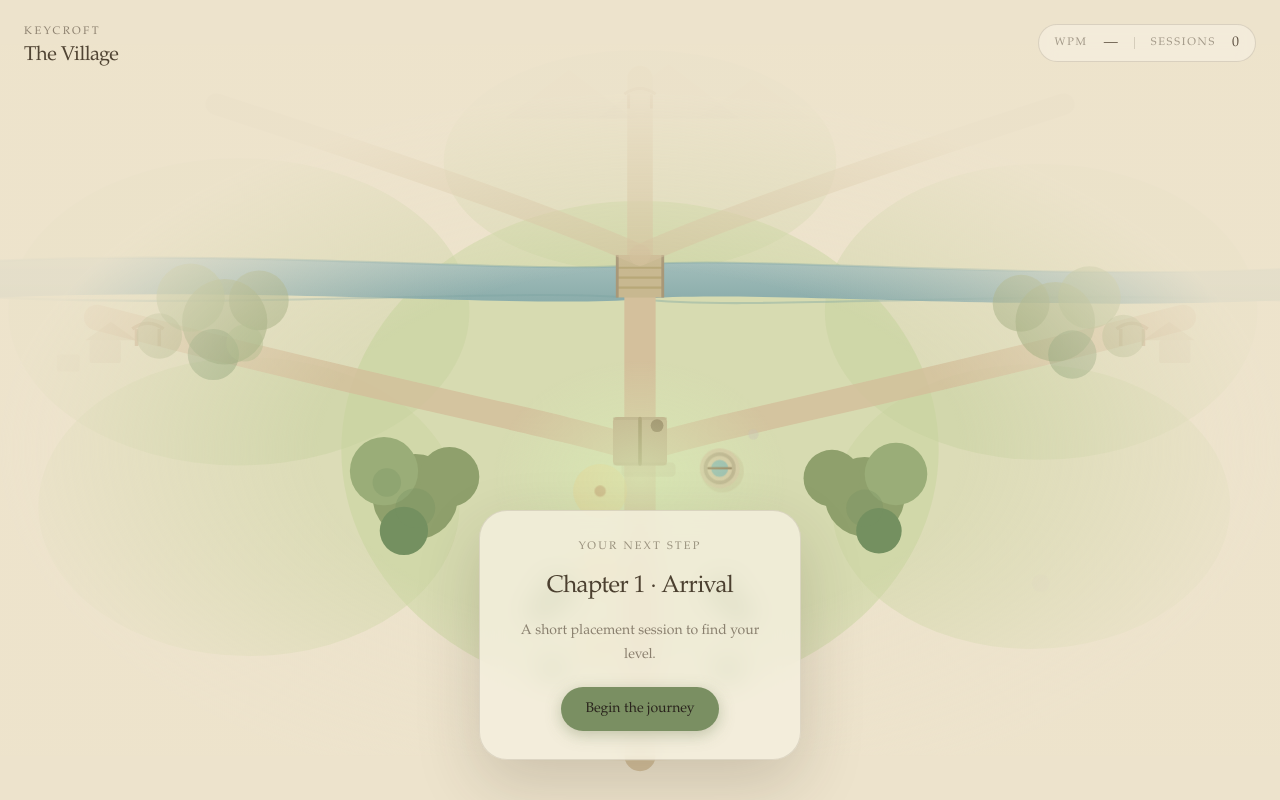
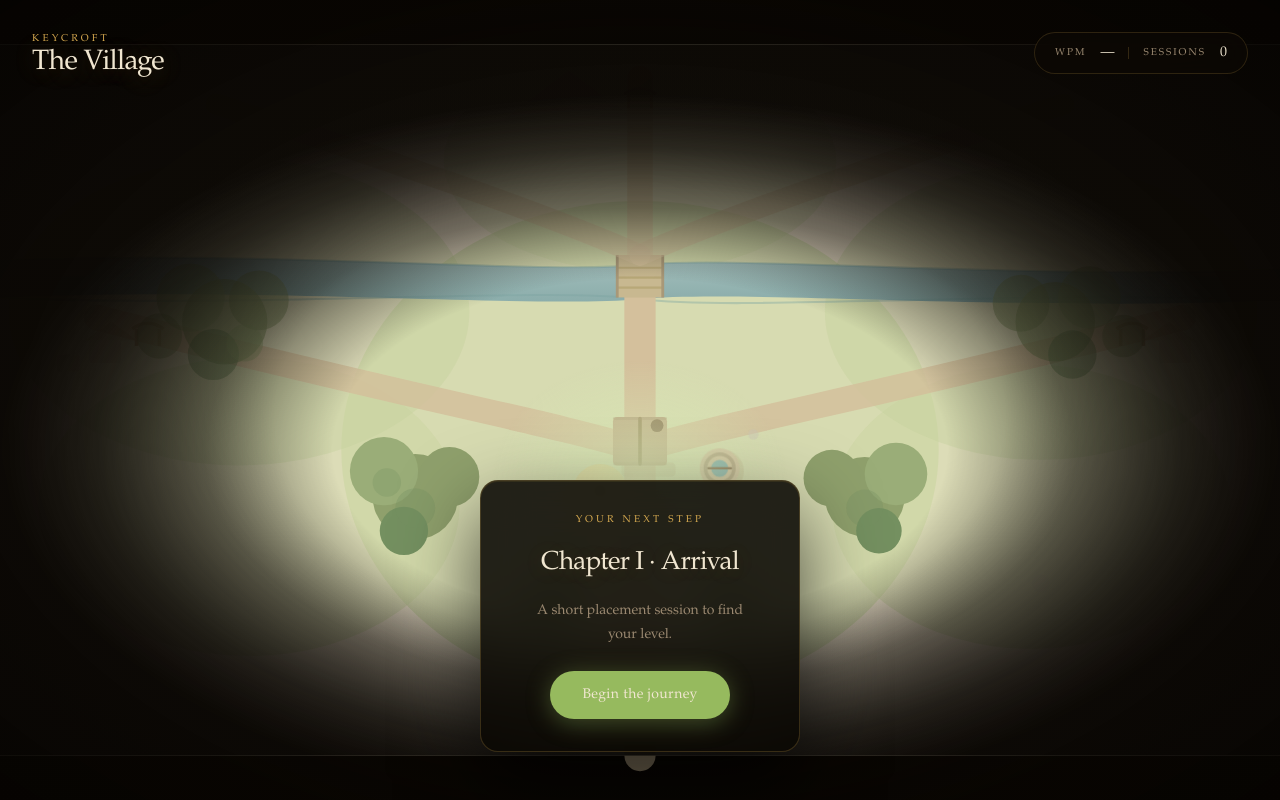
Before and after one commit to vojtechbalcar/keycroft, a Next.js app: page /home in a window 1280 px wide. Built offline with nearby package versions, Linux system fonts and the light colour scheme.

Commit message:
feat: overhaul UI theme to dark mode with updated cinematic vignette and HUD styling

```diff
--- a/app/(app)/home/page.tsx
+++ b/app/(app)/home/page.tsx
@@ -5,58 +5,80 @@ import { VillageScene } from '@/components/village/village-scene'
 export default function AppHomePage() {
   return (
     <>
-      {/* Full-viewport map — escapes AppShell grid */}
-      <div className="fixed inset-0 z-0 bg-[#ede3cc]">
+      {/* Full-viewport map — covers AppShell entirely */}
+      <div className="fixed inset-0 z-40 bg-[#0a0703]">
         <VillageScene />
       </div>
 
+      {/* Cinematic vignette ring */}
+      <div
+        aria-hidden
+        className="fixed inset-0 z-[41] pointer-events-none"
+        style={{
+          background:
+            'radial-gradient(ellipse 75% 75% at 50% 52%, transparent 38%, rgba(8,5,2,0.72) 72%, rgba(5,3,1,0.95) 100%)',
+        }}
+      />
+
       {/* HUD layer */}
-      <div className="fixed inset-0 z-10 pointer-events-none">
-        {/* Top-left: logo / world name */}
-        <div className="absolute left-6 top-6 pointer-events-auto">
-          <p className="text-[11px] uppercase tracking-[0.22em] text-[rgba(58,45,30,0.52)]">
+      <div className="fixed inset-0 z-50 pointer-events-none">
+
+        {/* Top-left: title */}
+        <div className="absolute left-8 top-8 pointer-events-auto select-none">
+          <p className="text-[10px] uppercase tracking-[0.32em] text-[var(--kc-warm)]">
             Keycroft
           </p>
-          <h1 className="text-xl font-medium tracking-tight text-[rgba(58,45,30,0.88)]">
+          <h1
+            className="mt-0.5 text-[28px] font-medium leading-none tracking-tight text-[var(--kc-text)]"
+            style={{ textShadow: '0 2px 24px rgba(212,168,80,0.28)' }}
+          >
             The Village
           </h1>
         </div>
 
-        {/* Top-right: minimal stats pill */}
-        <div className="absolute right-6 top-6 flex items-center gap-3 pointer-events-auto">
-          <div className="flex items-center gap-4 rounded-full border border-[rgba(58,45,30,0.14)] bg-[rgba(245,239,223,0.72)] px-4 py-2 backdrop-blur-sm">
-            <span className="text-[11px] uppercase tracking-[0.16em] text-[rgba(58,45,30,0.44)]">
+        {/* Top-right: stats chip */}
+        <div className="absolute right-8 top-8 pointer-events-auto">
+          <div className="flex items-center gap-3.5 rounded-full border border-[rgba(212,168,80,0.18)] bg-[rgba(12,9,4,0.76)] px-5 py-2.5 backdrop-blur-md">
+            <span className="text-[10px] uppercase tracking-[0.2em] text-[var(--kc-muted)]">
               WPM
             </span>
-            <span className="text-sm text-[rgba(58,45,30,0.82)]">—</span>
-            <span className="h-3 w-px bg-[rgba(58,45,30,0.16)]" />
-            <span className="text-[11px] uppercase tracking-[0.16em] text-[rgba(58,45,30,0.44)]">
+            <span className="text-sm text-[var(--kc-text)]">—</span>
+            <span className="h-3 w-px bg-[rgba(212,168,80,0.2)]" />
+            <span className="text-[10px] uppercase tracking-[0.2em] text-[var(--kc-muted)]">
               Sessions
             </span>
-            <span className="text-sm text-[rgba(58,45,30,0.82)]">0</span>
+            <span className="text-sm text-[var(--kc-text)]">0</span>
           </div>
         </div>
 
-        {/* Bottom-center: chapter CTA panel */}
-        <div className="absolute bottom-10 left-1/2 -translate-x-1/2 pointer-events-auto">
-          <div className="flex flex-col items-center gap-4 rounded-[28px] border border-[rgba(58,45,30,0.12)] bg-[rgba(245,239,223,0.82)] px-10 py-7 text-center shadow-[0_24px_64px_rgba(58,45,30,0.18)] backdrop-blur-md">
-            <p className="text-[11px] uppercase tracking-[0.2em] text-[rgba(58,45,30,0.48)]">
+        {/* Bottom-center: chapter panel */}
+        <div className="absolute bottom-12 left-1/2 -translate-x-1/2 pointer-events-auto">
+          <div
+            className="flex min-w-[320px] flex-col items-center gap-4 rounded-[18px] border border-[rgba(212,168,80,0.22)] bg-[rgba(10,7,3,0.88)] px-12 py-8 text-center backdrop-blur-xl"
+            style={{ boxShadow: '0 32px 80px rgba(0,0,0,0.7), inset 0 1px 0 rgba(245,200,66,0.08)' }}
+          >
+            <p className="text-[10px] uppercase tracking-[0.32em] text-[var(--kc-warm)]">
               Your next step
             </p>
-            <h2 className="text-2xl tracking-tight text-[rgba(58,45,30,0.9)]">
-              Chapter 1 · Arrival
+            <h2
+              className="text-[26px] font-medium tracking-tight text-[var(--kc-text)]"
+              style={{ textShadow: '0 2px 20px rgba(212,168,80,0.18)' }}
+            >
+              Chapter I · Arrival
             </h2>
-            <p className="max-w-[240px] text-sm leading-6 text-[rgba(58,45,30,0.56)]">
+            <p className="max-w-[210px] text-sm leading-6 text-[var(--kc-muted)]">
               A short placement session to find your level.
             </p>
             <Link
               href="/play"
-              className="mt-1 inline-flex items-center justify-center rounded-full bg-[var(--kc-accent)] px-6 py-3 text-sm font-medium text-white shadow-[0_4px_16px_rgba(94,116,72,0.35)] transition hover:bg-[var(--kc-accent-strong)]"
+              className="mt-2 inline-flex items-center justify-center rounded-full bg-[var(--kc-accent)] px-8 py-3.5 text-sm font-medium tracking-wide text-[#0f0a05] transition hover:bg-[var(--kc-accent-strong)]"
+              style={{ boxShadow: '0 4px 24px rgba(150,186,94,0.38)' }}
             >
               Begin the journey
             </Link>
           </div>
         </div>
+
       </div>
     </>
   )
--- a/app/globals.css
+++ b/app/globals.css
@@ -1,14 +1,15 @@
 @import 'tailwindcss';
 
 :root {
-  --kc-background: #f5efdf;
-  --kc-surface: #fffaf0;
-  --kc-text: #2a241d;
-  --kc-muted: #6d6254;
-  --kc-line: #dbcdb7;
-  --kc-accent: #7a8f62;
-  --kc-accent-strong: #5e7448;
-  --kc-warm: #c89b6d;
+  --kc-background: #12100a;
+  --kc-surface: #1c1710;
+  --kc-text: #f0e6d0;
+  --kc-muted: #9a8870;
+  --kc-line: #2c2215;
+  --kc-accent: #96ba5e;
+  --kc-accent-strong: #72953e;
+  --kc-warm: #d4a850;
+  --kc-gold: #f5c842;
 }
 
 * {
@@ -23,9 +24,7 @@ html {
 body {
   min-height: 100vh;
   margin: 0;
-  background:
-    radial-gradient(circle at top, rgba(255, 255, 255, 0.75), transparent 40%),
-    linear-gradient(180deg, #f9f3e6 0%, #f1e7d2 100%);
+  background: var(--kc-background);
   font-family:
     'Iowan Old Style', 'Palatino Linotype', 'Book Antiqua', Palatino, Georgia,
     serif;
--- a/components/village/village-scene.tsx
+++ b/components/village/village-scene.tsx
@@ -13,12 +13,13 @@ export function VillageScene() {
         xmlns="http://www.w3.org/2000/svg"
       >
         <defs>
-          {/* Fog of war — transparent at hub, heavy at edges */}
+          {/* Fog of war — transparent at hub, fades to near-black at edges */}
           <radialGradient cx="50%" cy="57%" id="vs-fog" r="50%">
-            <stop offset="0%" stopColor="#ede3cc" stopOpacity="0" />
-            <stop offset="50%" stopColor="#ede3cc" stopOpacity="0" />
-            <stop offset="72%" stopColor="#ede3cc" stopOpacity="0.38" />
-            <stop offset="100%" stopColor="#ede3cc" stopOpacity="0.90" />
+            <stop offset="0%" stopColor="#0a0703" stopOpacity="0" />
+            <stop offset="48%" stopColor="#0a0703" stopOpacity="0" />
+            <stop offset="68%" stopColor="#0a0703" stopOpacity="0.55" />
+            <stop offset="85%" stopColor="#0a0703" stopOpacity="0.82" />
+            <stop offset="100%" stopColor="#0a0703" stopOpacity="0.97" />
           </radialGradient>
 
           {/* River water */}
```
